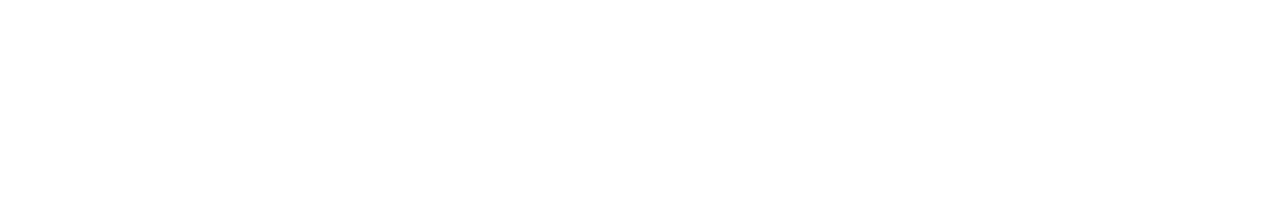
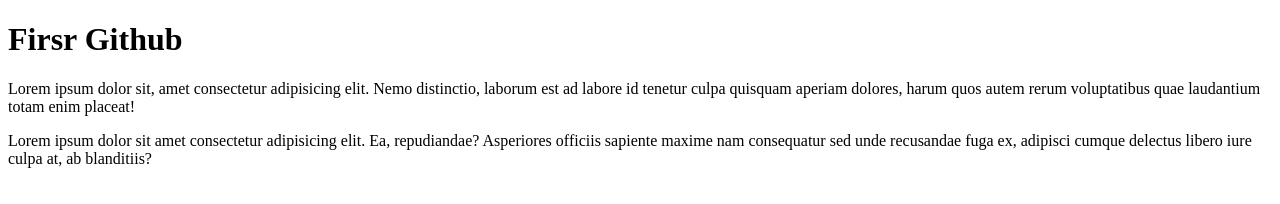
Before and after one commit to Tahmidul1/my-first-github-repo, a plain HTML site: page index.html in a window 1280 px wide. Drawn offline with Linux system fonts and the light colour scheme.

Commit message:
Its first blogs

```diff
--- a/index.html
+++ b/index.html
@@ -6,6 +6,11 @@
     <title>My first ever github repo</title>
 </head>
 <body>
+    <div>
+        <h1>Firsr Github</h1>
+        <p>Lorem ipsum dolor sit, amet consectetur adipisicing elit. Nemo distinctio, laborum est ad labore id tenetur culpa quisquam aperiam dolores, harum quos autem rerum voluptatibus quae laudantium totam enim placeat!</p>
+        <p>Lorem ipsum dolor sit amet consectetur adipisicing elit. Ea, repudiandae? Asperiores officiis sapiente maxime nam consequatur sed unde recusandae fuga ex, adipisci cumque delectus libero iure culpa at, ab blanditiis?</p>
+    </div>
 
 </body>
 </html>
```
